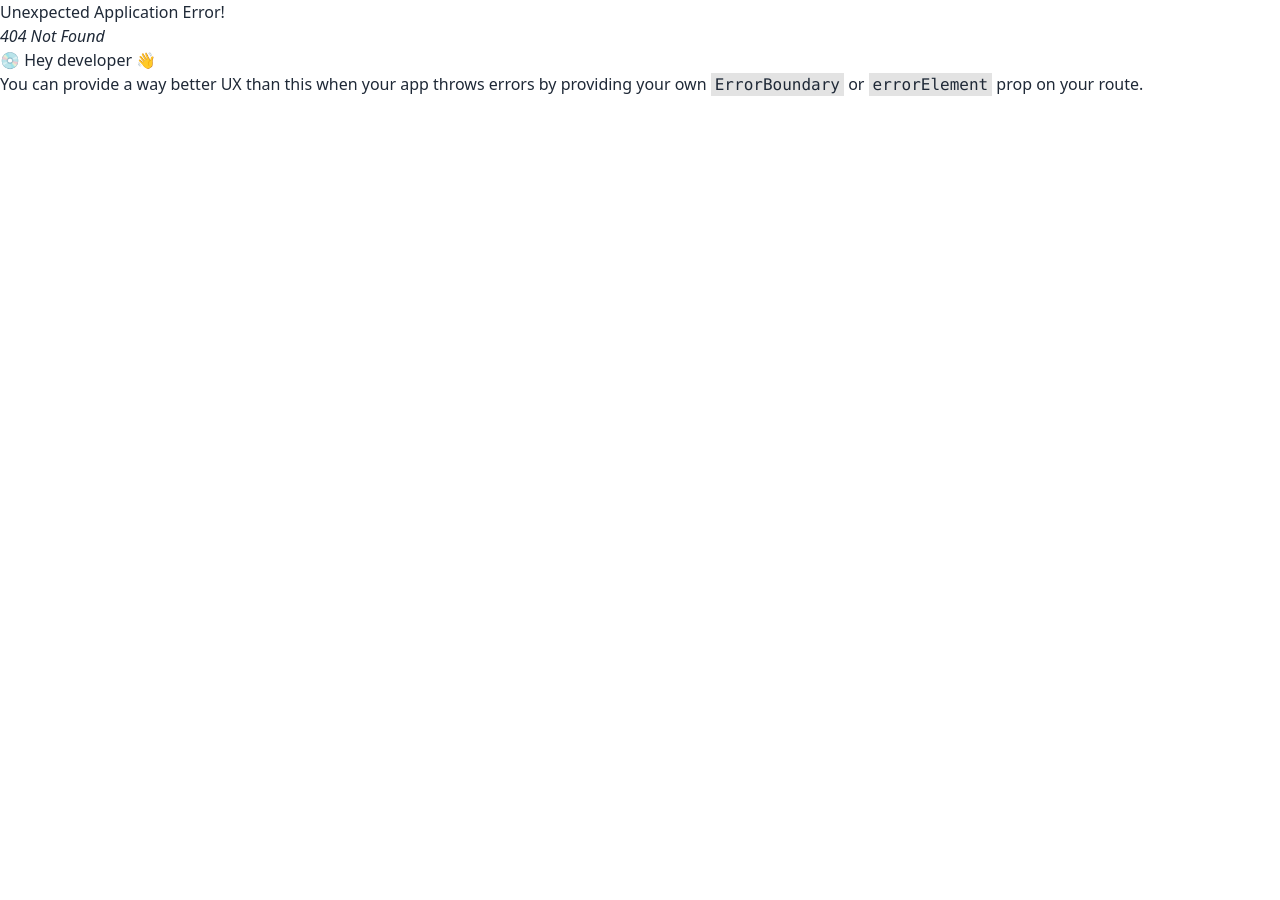
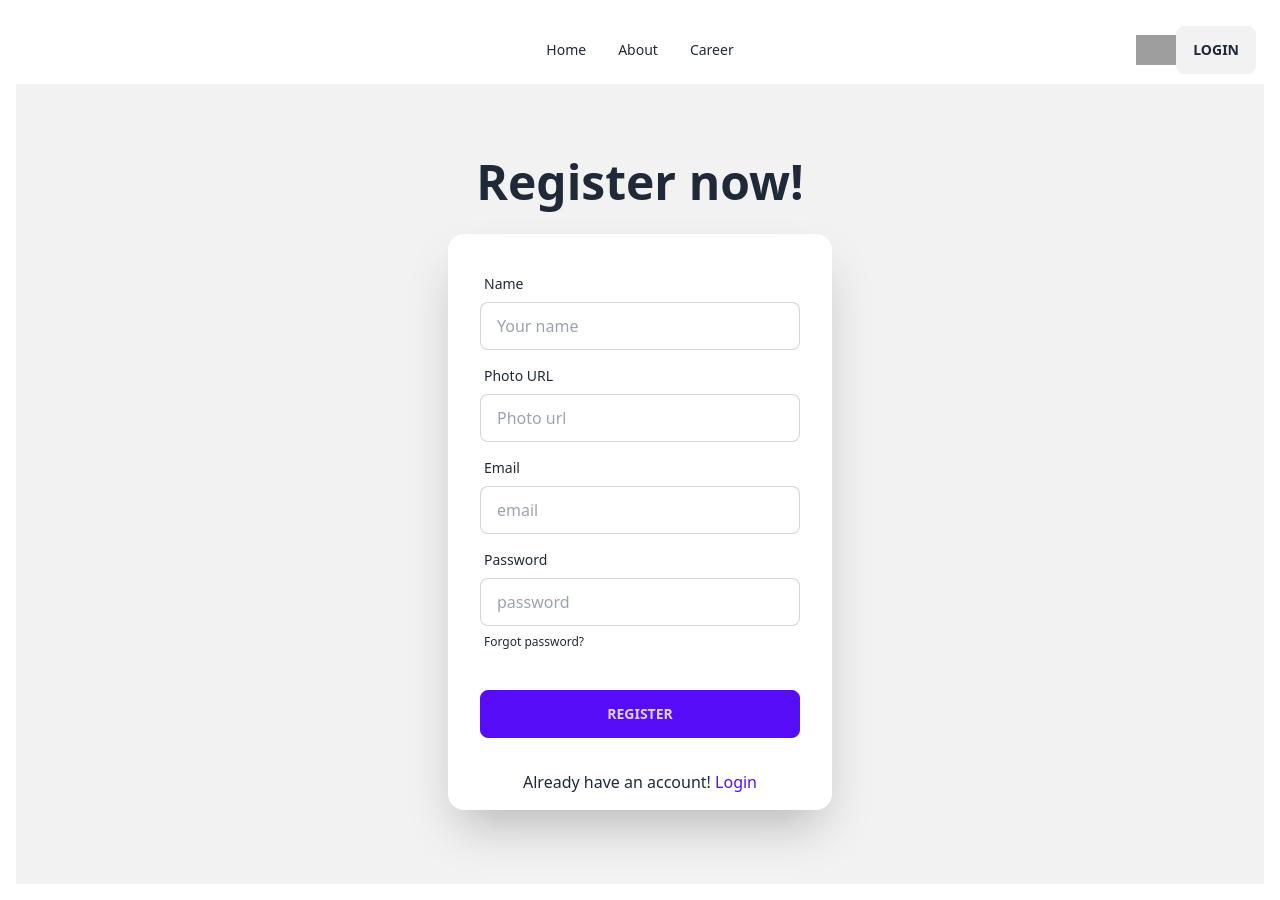
Before and after one commit to tanvirweb/dragon-news-resources, a React (Vite) app: page /register in a window 1280 px wide. Before the commit this address had no page. Before the commit the page ends 800 px from the top, so only its background shows below. Built offline with nearby package versions, Linux system fonts and the light colour scheme; grey boxes are pictures that could not be loaded.

Commit message:
Created Login and Register page

```diff
--- /dev/null
+++ b/src/pages/Login.jsx
@@ -0,0 +1,48 @@
+import { Link } from "react-router-dom";
+import Navbar from "../shared/Navbar/Navbar";
+
+const Login = () => {
+    const handleLogin = e => {
+        e.preventDefault();
+        const form = new FormData(e.currentTarget);
+        const email = form.get("email");
+        const password = form.get("password");
+        console.log(email, password)
+    }
+
+    return (
+        <>
+            <Navbar></Navbar>
+            <div className="hero min-h-screen bg-base-200">
+                <div className="hero-content flex-col max-w-2xl w-full">
+                    <h1 className="text-5xl font-bold mb-3">Login now!</h1>
+                    <div className="card flex-shrink-0 w-full max-w-sm shadow-2xl bg-base-100">
+                        <form onSubmit={handleLogin} className="card-body">
+                            <div className="form-control">
+                                <label className="label">
+                                    <span className="label-text">Email</span>
+                                </label>
+                                <input name="email" type="email" placeholder="email" className="input input-bordered" required />
+                            </div>
+                            <div className="form-control">
+                                <label className="label">
+                                    <span className="label-text">Password</span>
+                                </label>
+                                <input name="password" type="password" placeholder="password" className="input input-bordered" required />
+                                <label className="label">
+                                    <a href="#" className="label-text-alt link link-hover">Forgot password?</a>
+                                </label>
+                            </div>
+                            <div className="form-control mt-6">
+                                <button className="btn btn-primary">Login</button>
+                            </div>
+                        </form>
+                        <p className="text-center mb-4">No account! <Link to="/register" className="link-primary">Register</Link></p>
+                    </div>
+                </div>
+            </div>
+        </>
+    );
+};
+
+export default Login;
--- /dev/null
+++ b/src/pages/Register.jsx
@@ -0,0 +1,60 @@
+import { Link } from "react-router-dom";
+import Navbar from "../shared/Navbar/Navbar";
+
+const Register = () => {
+    const handleRegister = e => {
+        e.preventDefault();
+        const form = new FormData(e.currentTarget);
+        const email = form.get("email");
+        const password = form.get("password");
+        console.log(email, password)
+    }
+
+    return (
+        <>
+        <Navbar></Navbar>
+        <div className="hero min-h-screen bg-base-200">
+            <div className="hero-content flex-col max-w-2xl w-full">
+                <h1 className="text-5xl font-bold mb-3">Register now!</h1>
+                <div className="card flex-shrink-0 w-full max-w-sm shadow-2xl bg-base-100">
+                    <form onSubmit={handleRegister} className="card-body">
+                        <div className="form-control">
+                            <label className="label">
+                                <span className="label-text">Name</span>
+                            </label>
+                            <input name="name" type="text" placeholder="Your name" className="input input-bordered" required />
+                        </div>
+                        <div className="form-control">
+                            <label className="label">
+                                <span className="label-text">Photo URL</span>
+                            </label>
+                            <input name="photo" type="text" placeholder="Photo url" className="input input-bordered" required />
+                        </div>
+                        <div className="form-control">
+                            <label className="label">
+                                <span className="label-text">Email</span>
+                            </label>
+                            <input name="email" type="email" placeholder="email" className="input input-bordered" required />
+                        </div>
+                        <div className="form-control">
+                            <label className="label">
+                                <span className="label-text">Password</span>
+                            </label>
+                            <input name="password" type="password" placeholder="password" className="input input-bordered" required />
+                            <label className="label">
+                                <a href="#" className="label-text-alt link link-hover">Forgot password?</a>
+                            </label>
+                        </div>
+                        <div className="form-control mt-6">
+                            <button className="btn btn-primary">Register</button>
+                        </div>
+                    </form>
+                    <p className="text-center mb-4">Already have an account! <Link to="/login" className="link-primary">Login</Link></p>
+                </div>
+            </div>
+        </div>
+        </>
+    );
+};
+
+export default Register;
--- a/src/shared/Navbar/Navbar.jsx
+++ b/src/shared/Navbar/Navbar.jsx
@@ -1,4 +1,4 @@
-import { NavLink } from "react-router-dom";
+import { Link, NavLink } from "react-router-dom";
 import avatarDefault from "../../assets/user.png";
 
 const Navbar = () => {
@@ -29,7 +29,7 @@ const Navbar = () => {
             </div>
             <div className="navbar-end">
                 <img className="w-10" src={avatarDefault} alt="" />
-                <a className="btn">Login</a>
+                <Link to="/login" className="btn">Login</Link>
             </div>
         </div>
     );
```
Also changed, not shown: src/routes/Route.jsx (+12 -2 lines), 1 other file (tests, documents, lock files or other folders).
